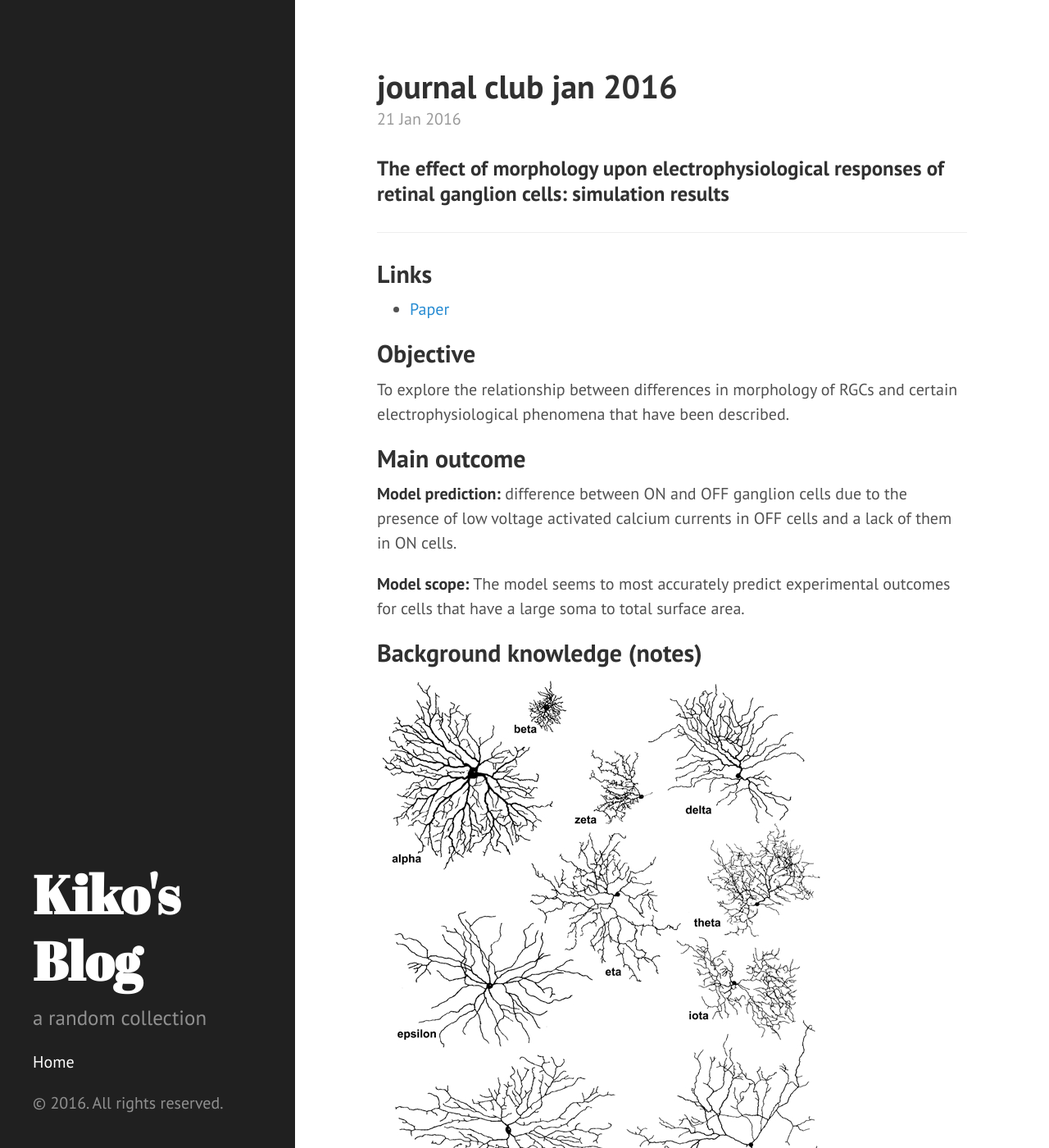
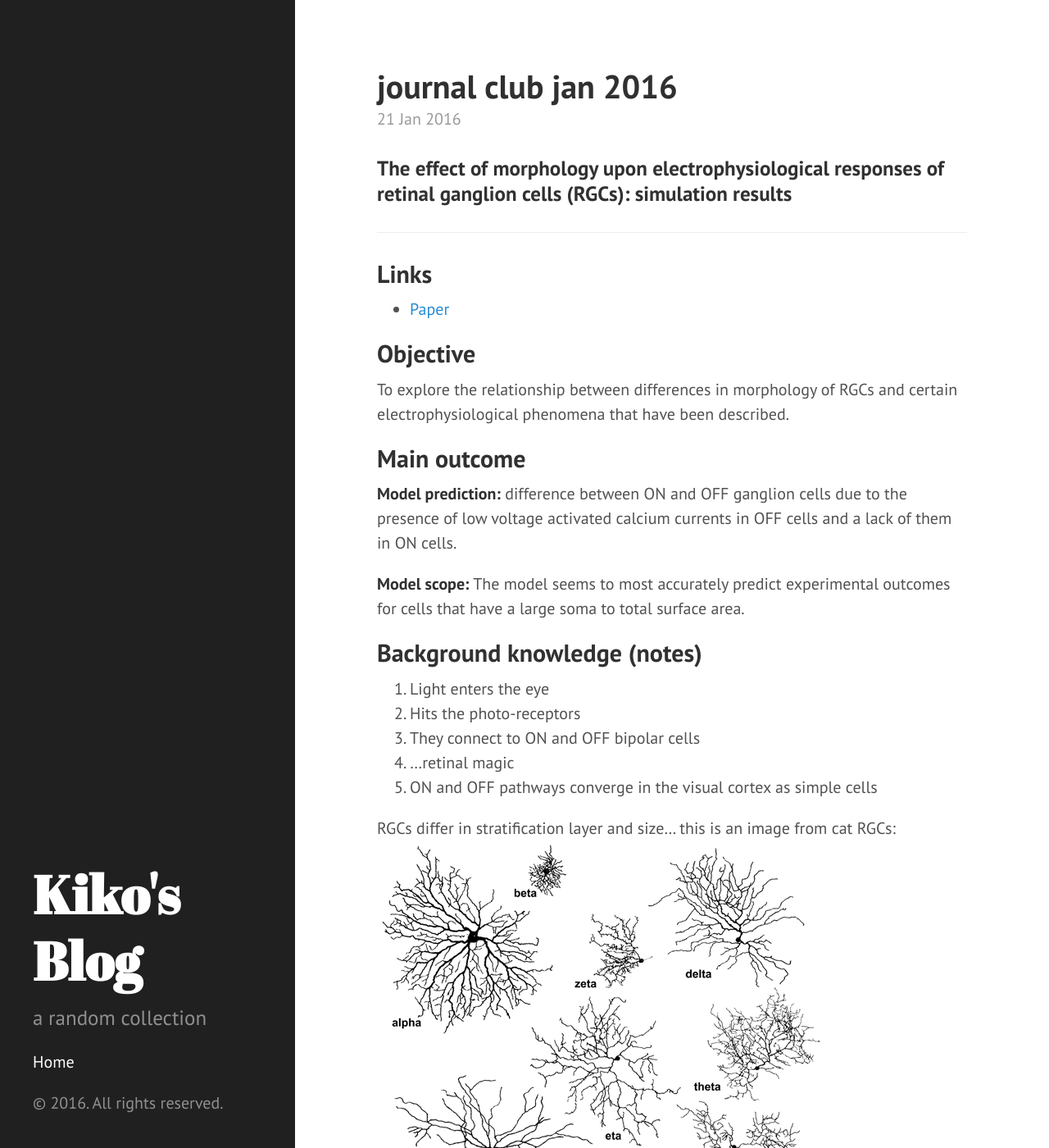
Before and after one commit to KikoBlog/KikoBlog.github.io, a Jekyll site: the page built from _posts/2016-01-21-journal-club-jan-2016.markdown, in a window 1280 px wide and 1400 px high. Shown: the whole window at 82% size. Built offline with Jekyll 4.4.1, drawn with Linux system fonts in a browser that asks for light colours.

Commit message:
Post update: journal club jan 2016

```diff
--- a/_posts/2016-01-21-journal-club-jan-2016.markdown
+++ b/_posts/2016-01-21-journal-club-jan-2016.markdown
@@ -2,8 +2,9 @@
 published: true
 title: journal club jan 2016
 layout: post
+tags: [ion_channels, rgc]
 ---
-### The effect of morphology upon electrophysiological responses of retinal ganglion cells: simulation results
+### The effect of morphology upon electrophysiological responses of retinal ganglion cells (RGCs): simulation results
 
 ---
 
@@ -24,8 +25,18 @@ To explore the relationship between differences in morphology of RGCs and certai
 
 ## Background knowledge (notes)
 
+1. Light enters the eye
+1. Hits the photo-receptors
+1. They connect to ON and OFF bipolar cells
+1. ...retinal magic
+1. ON and OFF pathways converge in the visual cortex as simple cells
+
+
+
+RGCs differ in stratification layer and size... this is an image from cat RGCs:
 ![Morphologies](https://raw.githubusercontent.com/KikoBlog/KikoBlog.github.io/master/images/jc_2016_01/morphologies.jpg)
 [src](http://www.ncbi.nlm.nih.gov/pmc/articles/PMC2290089/)
+
 
 ## ...the model
 
```
